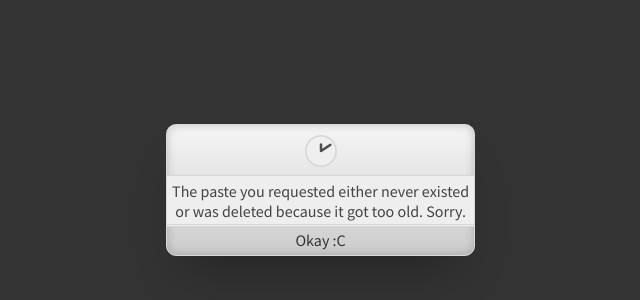
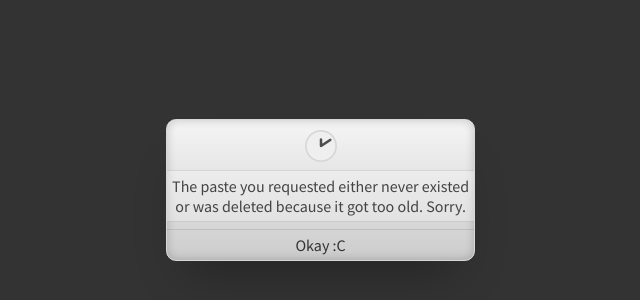
Before and after one commit to nucular/10paste, a website: page public/404.html in a window 1280 px wide. Shown: the part 210-510 px from the top of the page, without its empty margins (319-959 px from the left). Drawn offline with Linux system fonts and the light colour scheme.

Commit message:
Smaller design fixes

```diff
--- a/public/style.css
+++ b/public/style.css
@@ -66,6 +66,8 @@ a {
 
 #text-area {
   margin: 10px;
+  margin-top: 0px;
+
   border-radius: 5px;
   border: 1px solid #bbb;
   box-shadow: inset 0px 0px 10px rgba(0, 0, 0, 0.1);
@@ -109,10 +111,12 @@ a {
 .message {
   color: #444;
   margin: 0px;
+  margin-bottom: 10px;
 
   padding: 5px;
-  background-color: #eee;
+  background-color: rgba(255, 255, 255, 0.25);
 
+  box-sizing: border-box;
   -webkit-box-sizing: border-box;
   width: 100%;
 
```
